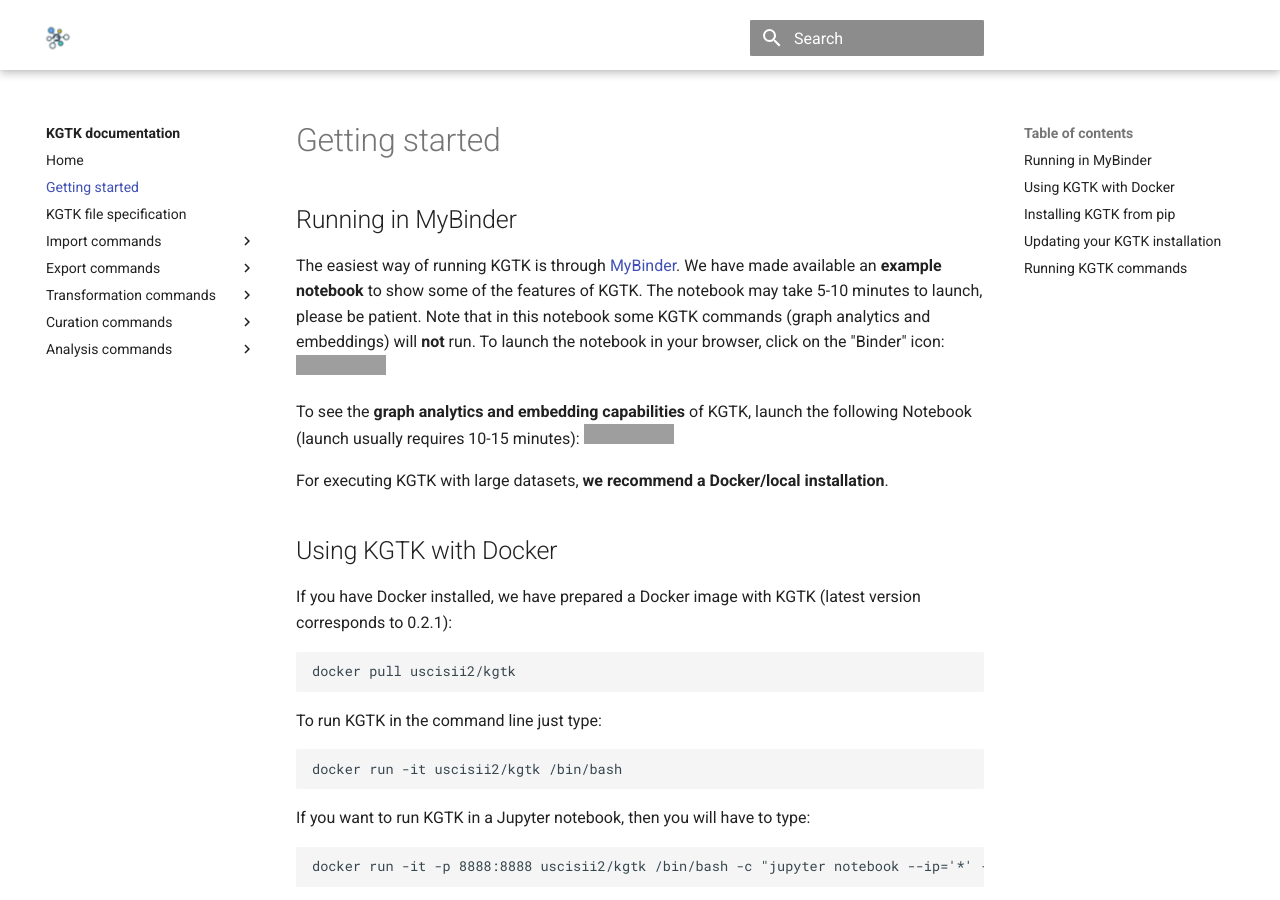
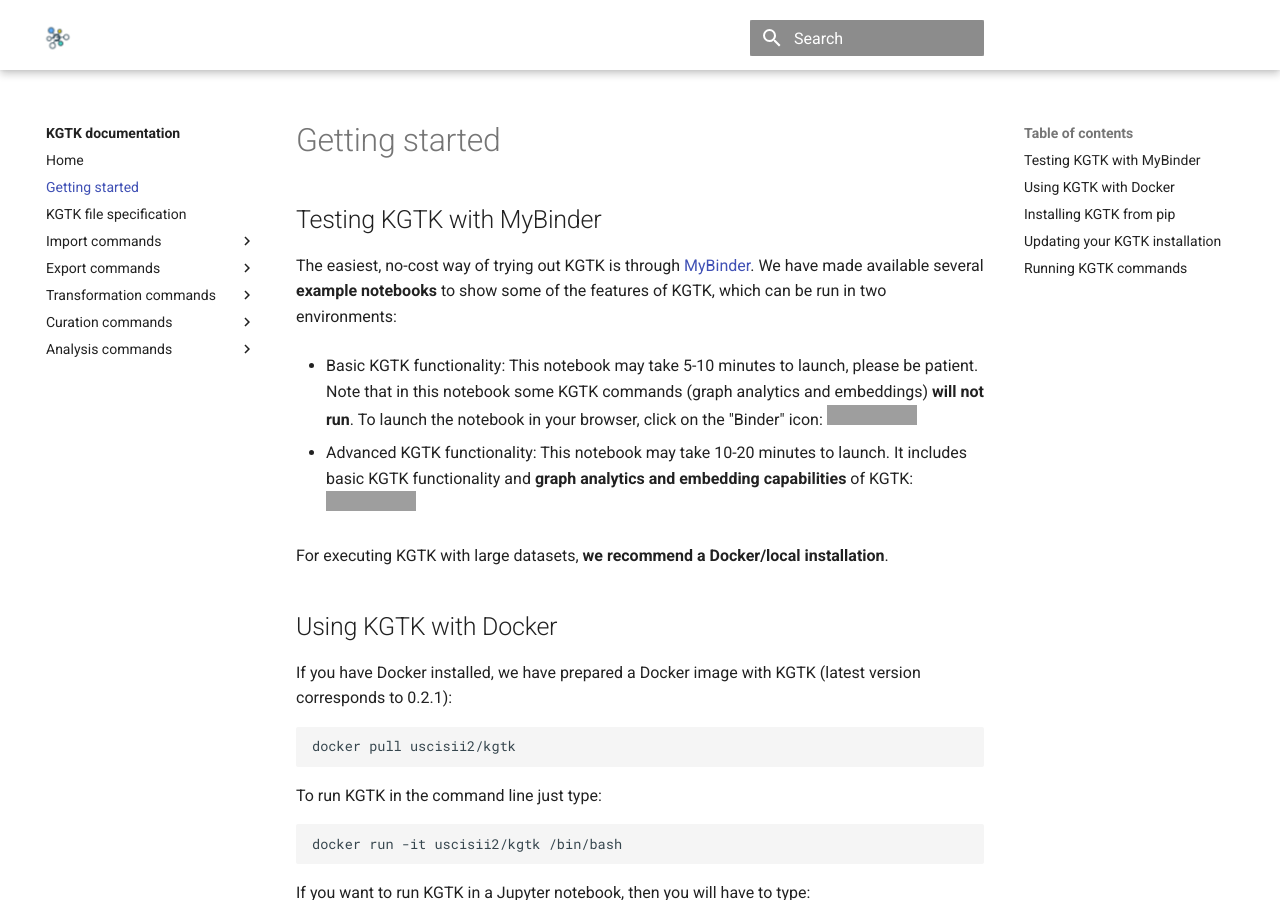
Before and after one commit to usc-isi-i2/kgtk, an MkDocs documentation site: the page built from docs/install.md, in a window 1280 px wide and 900 px high. Built offline with MkDocs 1.6.1 and Material for MkDocs 9.7.7, drawn with Linux system fonts in a browser that asks for light colours; comment, search, counter and statistics services are not loaded; grey boxes are pictures that could not be loaded.

Commit message:
Updated instructions about notebooks and Bynder for  clarity

```diff
--- a/docs/install.md
+++ b/docs/install.md
@@ -1,8 +1,9 @@
-## Running in MyBinder
-The easiest way of running KGTK is through [MyBinder](https://mybinder.org/). We have made available an **example notebook** to show some of the features of KGTK. The notebook may take 5-10 minutes to launch, please be patient. Note that in this notebook some KGTK commands (graph analytics and embeddings) will **not** run. To launch the notebook in your browser, click on the "Binder" icon: [![Binder](https://mybinder.org/badge_logo.svg)](https://mybinder.org/v2/gh/usc-isi-i2/kgtk/dev?filepath=examples%2FExample5%20-%20AIDA%20AIF.ipynb)
+## Testing KGTK with MyBinder
+The easiest, no-cost way of trying out KGTK is through [MyBinder](https://mybinder.org/). We have made available several **example notebooks** to show some of the features of KGTK, which can be run in two environments:
 
-To see the **graph analytics and embedding capabilities** of KGTK, launch the following Notebook (launch usually requires 10-15 minutes):  [![Binder](https://mybinder.org/badge_logo.svg)](https://mybinder.org/v2/gh/dgarijo/kgtk/dev?filepath=%2Fkgtk%2Fexamples%2FCSKG%20Use%20Case.ipynb)
+* Basic KGTK functionality: This notebook may take 5-10 minutes to launch, please be patient. Note that in this notebook some KGTK commands (graph analytics and embeddings) **will not run**. To launch the notebook in your browser, click on the "Binder" icon: [![Binder](https://mybinder.org/badge_logo.svg)](https://mybinder.org/v2/gh/usc-isi-i2/kgtk/dev?filepath=examples%2FExample5%20-%20AIDA%20AIF.ipynb)
 
+* Advanced KGTK functionality: This notebook may take 10-20 minutes to launch. It includes basic KGTK functionality and **graph analytics and embedding capabilities** of KGTK:  [![Binder](https://mybinder.org/badge_logo.svg)](https://mybinder.org/v2/gh/dgarijo/kgtk/dev?filepath=%2Fkgtk%2Fexamples%2FCSKG%20Use%20Case.ipynb)
 
 For executing KGTK with large datasets, **we recommend a Docker/local installation**.
 
```
Also changed, not shown: README.md (+5 -3 lines).
